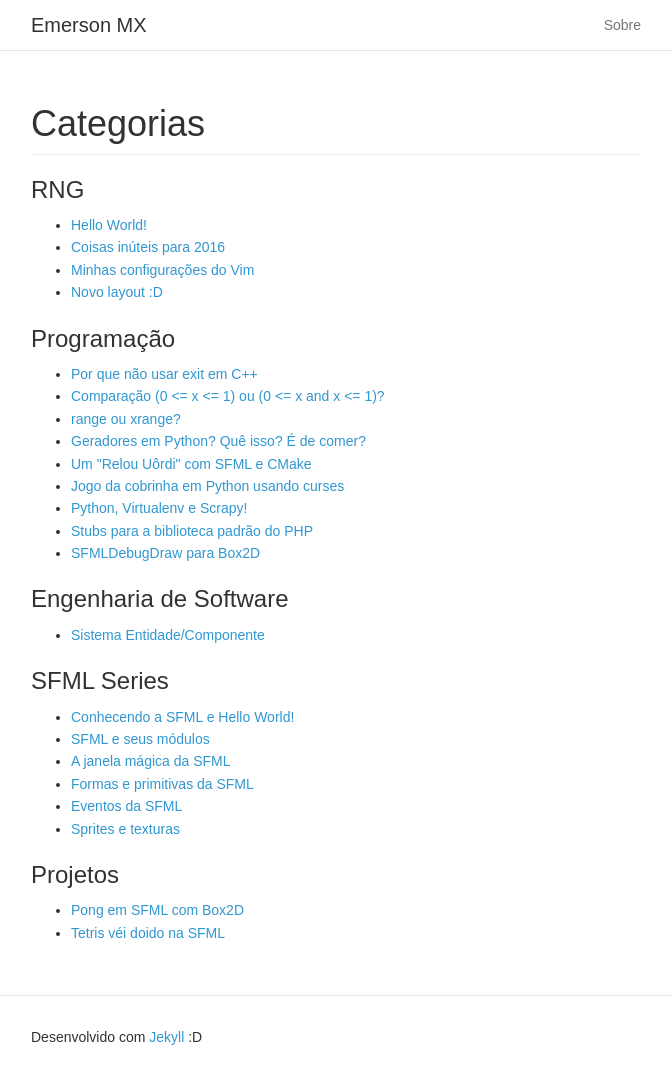
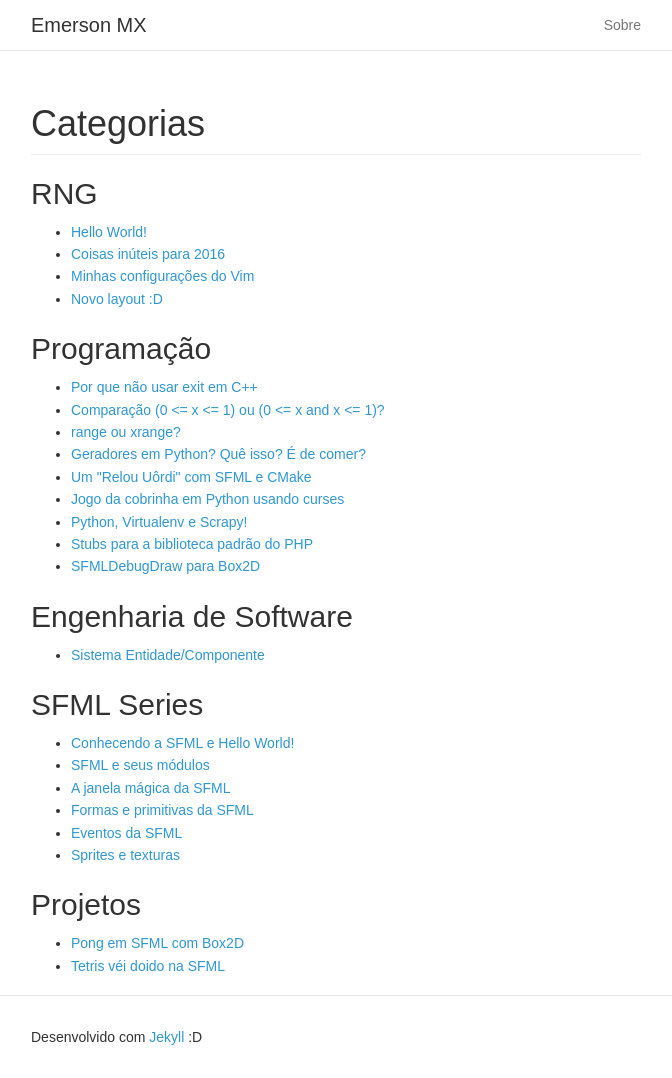
Before and after one commit to emersonmx/emersonmx.github.io, a Jekyll site: the page built from _pages/categories.html, in a window 1280 px wide and 1078 px high. Shown: the whole window, without its empty margins (304-976 px from the left). Built offline with Jekyll 4.4.1, drawn with Linux system fonts in a browser that asks for light colours.

Commit message:
Fix h2 tags

```diff
--- a/_pages/categories.html
+++ b/_pages/categories.html
@@ -9,7 +9,7 @@ permalink: /categorias/
 {% for category in site.categories %}
     {% capture slug %}{{ category | first }}{% endcapture %}
     <a id="{{ slug }}" class="anchor"></a>
-    <h3>{{ site.data.categories[slug] }}</h2>
+    <h2>{{ site.data.categories[slug] }}</h2>
     <ul>
     {% assign posts = site.categories[slug] | sort: 'date' %}
     {% for post in posts %}
--- a/_pages/tags.html
+++ b/_pages/tags.html
@@ -9,7 +9,7 @@ permalink: /tags/
 {% for tag in site.tags %}
     {% capture slug %}{{ tag | first }}{% endcapture %}
     <a id="{{ slug }}" class="anchor"></a>
-    <h3>{{ site.data.tags[slug] }}</h2>
+    <h2>{{ site.data.tags[slug] }}</h2>
     <ul>
     {% assign posts = site.tags[slug] | sort: 'date' %}
     {% for post in posts %}
```
